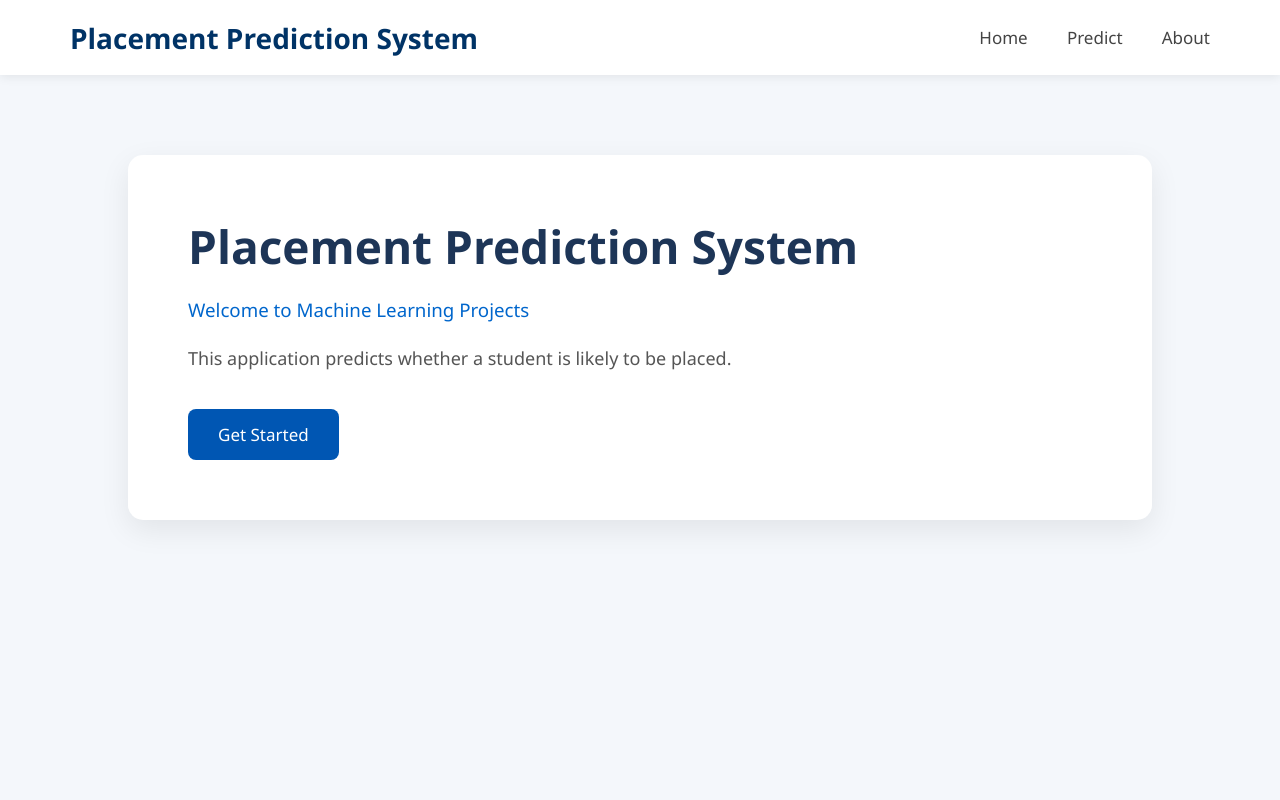
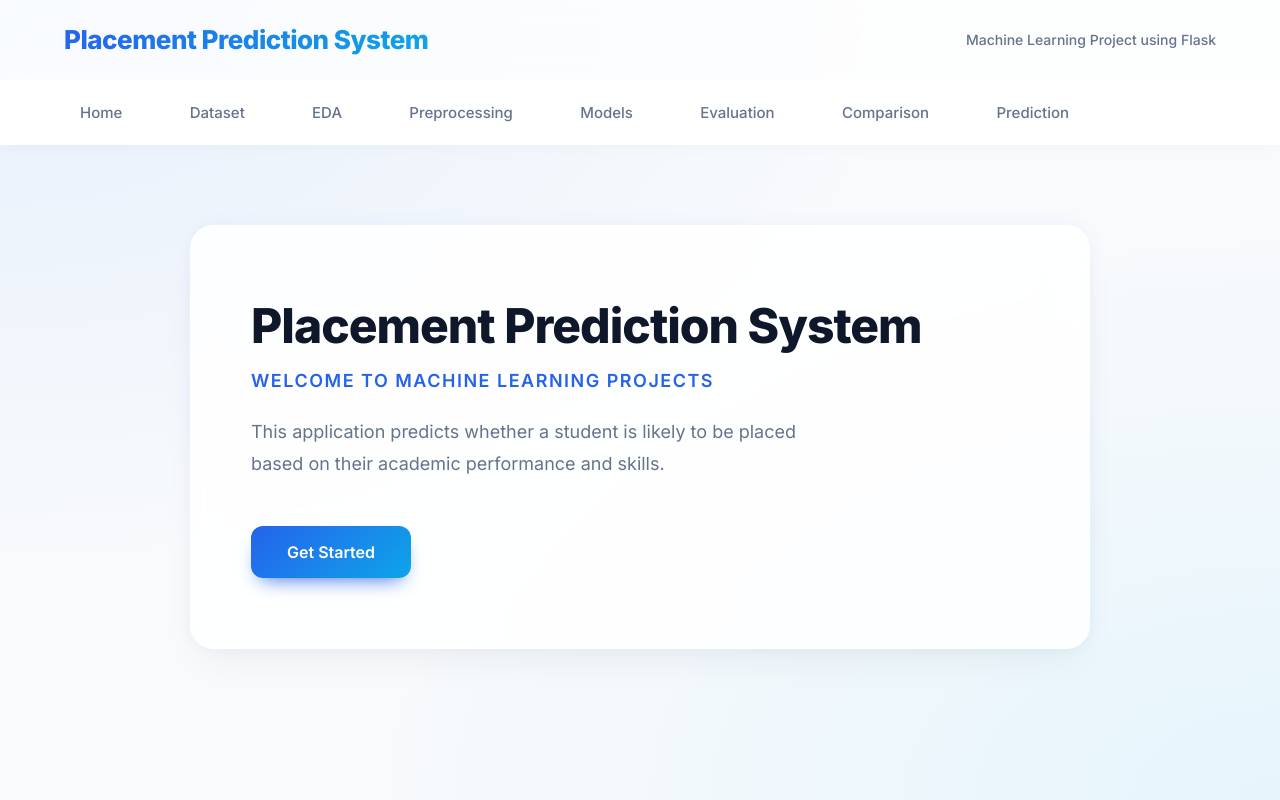
Before and after one commit to meherbhoyar7-lgtm/Placement-Prediction-System, a Flask app: page / in a window 1280 px wide. Run offline with Flask 3, Linux system fonts and the light colour scheme.

Commit message:
Eda complete with new CSS

```diff
--- a/App/app.py
+++ b/App/app.py
@@ -1,10 +1,27 @@
-from flask import Flask, render_template
+from flask import Flask, render_template, request
+from src.data.load_data import load_data, get_summary
 
 app = Flask(__name__)
+
 
 @app.route("/")
 def home():
     return render_template("home.html")
 
+
+@app.route("/dataset")
+def dataset():
+    df = load_data()
+    summary = get_summary(df)
+    return render_template(
+        "load_dataset.html",
+        summary=summary,
+        first_rows=df.head().to_html(index=False)
+    )
+
+@app.route("/eda")
+def eda():
+    return render_template("eda.html")
+
 if __name__ == "__main__":
     app.run(debug=True)
--- a/App/static/css/styles.css
+++ b/App/static/css/styles.css
@@ -1,129 +1,175 @@
-*{
-    margin:0;
-    padding:0;
-    box-sizing:border-box;
-    font-family:'Segoe UI',sans-serif;
+/* ================= BASE & VARIABLES ================= */
+@import url('https://fonts.googleapis.com/css2?family=Inter:wght@300;400;500;600;800&display=swap');
+
+:root {
+    --primary: #2563eb;       /* Vibrant Blue */
+    --secondary: #0ea5e9;     /* Bright Cyan */
+    --bg-color: #f8fafc;      /* Very soft slate/white */
+    --text-main: #0f172a;     /* Deep navy/black */
+    --text-muted: #64748b;    /* Soft gray */
+    --card-bg: rgba(255, 255, 255, 0.85);
 }
 
-body{
-    background:#f4f7fb;
-    color:#333;
+* {
+    margin: 0;
+    padding: 0;
+    box-sizing: border-box;
+    font-family: 'Inter', system-ui, -apple-system, sans-serif;
+}
+
+body {
+    background: var(--bg-color);
+    color: var(--text-main);
+    min-height: 100vh;
+    /* Soft background glow effect */
+    background-image:
+        radial-gradient(at 0% 0%, hsla(217,100%,76%,0.15) 0px, transparent 50%),
+        radial-gradient(at 100% 100%, hsla(199,100%,74%,0.15) 0px, transparent 50%);
+    background-attachment: fixed;
+}
+
+/* Hide dated HTML elements */
+hr {
+    display: none;
 }
 
 /* ================= HEADER ================= */
-
-header{
-
-    width:100%;
-    height:75px;
-
-    display:flex;
-    justify-content:space-between;
-    align-items:center;
-
-    padding:0 70px;
-
-    background:white;
-
-    box-shadow:0 2px 10px rgba(0,0,0,.08);
+header {
+    width: 100%;
+    height: 80px;
+    display: flex;
+    justify-content: space-between;
+    align-items: center;
+    padding: 0 5%;
+    background: rgba(255, 255, 255, 0.7);
+    backdrop-filter: blur(12px); /* Frosted glass effect */
+    -webkit-backdrop-filter: blur(12px);
+    border-bottom: 1px solid rgba(255, 255, 255, 0.5);
+    position: sticky;
+    top: 0;
+    z-index: 100;
 }
 
-.logo{
-
-    font-size:28px;
-    font-weight:bold;
-
-    color:#003366;
+header h1 {
+    font-size: 26px;
+    font-weight: 800;
+    /* Gradient Text */
+    background: linear-gradient(135deg, var(--primary), var(--secondary));
+    -webkit-background-clip: text;
+    -webkit-text-fill-color: transparent;
+    letter-spacing: -0.5px;
 }
 
-nav a{
-
-    text-decoration:none;
-
-    color:#444;
-
-    margin-left:35px;
-
-    font-size:17px;
-
-    transition:.3s;
+header p {
+    color: var(--text-muted);
+    font-weight: 500;
+    font-size: 14px;
 }
 
-nav a:hover{
-
-    color:#0056b3;
+/* ================= NAVIGATION ================= */
+nav {
+    background: white;
+    padding: 15px 5%;
+    display: flex;
+    gap: 15px;
+    align-items: center;
+    box-shadow: 0 4px 15px -3px rgba(0, 0, 0, 0.03);
+    color: transparent; /* Hides the raw '|' text nodes from the HTML */
 }
 
-/* ================= HERO ================= */
-
-.hero{
-
-    width:80%;
-
-    margin:80px auto;
-
-    background:white;
-
-    border-radius:15px;
-
-    padding:60px;
-
-    box-shadow:0 10px 30px rgba(0,0,0,.08);
+nav a {
+    text-decoration: none;
+    color: var(--text-muted);
+    font-weight: 500;
+    font-size: 15px;
+    padding: 8px 16px;
+    border-radius: 8px;
+    transition: all 0.3s cubic-bezier(0.4, 0, 0.2, 1);
 }
 
-.hero h1{
-
-    font-size:46px;
-
-    color:#1d3557;
-
-    margin-bottom:20px;
+nav a:hover {
+    color: var(--primary);
+    background: rgba(37, 99, 235, 0.08); /* Soft blue pill on hover */
+    transform: translateY(-1px);
 }
 
-.hero h3{
+/* ================= HERO (Card) ================= */
+.hero {
+    width: 90%;
+    max-width: 900px;
+    margin: 80px auto;
+    background: var(--card-bg);
+    backdrop-filter: blur(20px);
+    border: 1px solid rgba(255, 255, 255, 0.8);
+    border-radius: 24px; /* Smoother, rounder corners */
+    padding: 70px 60px;
 
-    color:#0066cc;
+    /* Beautiful floating shadow */
+    box-shadow:
+        0 20px 40px -10px rgba(0,0,0,0.05),
+        0 0 20px rgba(37, 99, 235, 0.05);
 
-    margin-bottom:20px;
-
-    font-weight:500;
+    /* Entrance Animation */
+    animation: slideUp 0.8s ease-out forwards;
+    opacity: 0;
+    transform: translateY(20px);
 }
 
-.hero p{
+@keyframes slideUp {
+    to {
+        opacity: 1;
+        transform: translateY(0);
+    }
+}
 
-    width:80%;
+.hero h2, .hero h1 {
+    font-size: 48px;
+    font-weight: 800;
+    color: var(--text-main);
+    margin-bottom: 15px;
+    letter-spacing: -1px;
+}
 
-    line-height:1.8;
+.hero h3 {
+    font-size: 18px;
+    color: var(--primary);
+    font-weight: 600;
+    margin-bottom: 25px;
+    text-transform: uppercase;
+    letter-spacing: 1.5px;
+}
 
-    color:#555;
-
-    font-size:18px;
-
-    margin-bottom:35px;
+.hero p {
+    line-height: 1.8;
+    color: var(--text-muted);
+    font-size: 18px;
+    margin-bottom: 45px;
+    max-width: 600px;
 }
 
 /* ================= BUTTON ================= */
+.btn {
+    display: inline-flex;
+    align-items: center;
+    justify-content: center;
+    text-decoration: none;
+    background: linear-gradient(135deg, var(--primary), var(--secondary));
+    color: white;
+    padding: 16px 36px;
+    border-radius: 12px;
+    font-size: 16px;
+    font-weight: 600;
+    transition: all 0.3s cubic-bezier(0.4, 0, 0.2, 1);
 
-.btn{
-
-    display:inline-block;
-
-    text-decoration:none;
-
-    background:#0056b3;
-
-    color:white;
-
-    padding:14px 30px;
-
-    border-radius:8px;
-
-    font-size:17px;
-
-    transition:.3s;
+    /* Glowing drop shadow matching the button color */
+    box-shadow: 0 10px 20px -10px var(--primary);
 }
 
-.btn:hover{
+.btn:hover {
+    transform: translateY(-3px) scale(1.02); /* Slight lift and zoom */
+    box-shadow: 0 15px 25px -10px var(--primary);
+}
 
-    background:#003d80;
+.btn:active {
+    transform: translateY(0) scale(0.98); /* Click-in effect */
 }
--- a/App/templates/base.html
+++ b/App/templates/base.html
@@ -3,32 +3,35 @@
 <head>
     <meta charset="UTF-8">
     <meta name="viewport" content="width=device-width, initial-scale=1.0">
-    <title>{% block title %}Placement Prediction System{% endblock %}</title>
-
-    <!-- CSS Stylesheet -->
+    <title>Placement Prediction System</title>
+    <!-- CSS File -->
     <link rel="stylesheet" href="{{ url_for('static', filename='css/styles.css') }}">
-
-    {% block head %}{% endblock %}
 </head>
 <body>
+    <!-- Header -->
+    <header>
+        <h1>Placement Prediction System</h1>
+        <p>Machine Learning Project using Flask</p>
 
-    <!-- Navigation Header -->
-    <header>
-        <div class="logo">
-            Placement Prediction System
-        </div>
-        <nav>
-            <a href="{{ url_for('home') }}">Home</a>
-            <a href="#">Predict</a>
-            <a href="#">About</a>
-        </nav>
     </header>
+    <hr>
+    <!-- Navigation Menu -->
+    <nav>
+        <a href="/">Home</a> |
+        <a href="/dataset">Dataset</a> |
+        <a href="/eda">EDA</a> |
+        <a href="/preprocessing">Preprocessing</a> |
+        <a href="/models">Models</a> |
+        <a href="/evaluation">Evaluation</a> |
+        <a href="/comparison">Comparison</a> |
+        <a href="/prediction">Prediction</a>
+    </nav>
+    <hr>
+    <!-- Page Content -->
+    <div>
+        {% block content %}
 
-    <!-- Dynamic Content Area -->
-    <main>
-        {% block content %}{% endblock %}
-    </main>
-
-    {% block scripts %}{% endblock %}
+        {% endblock %}
+    </div>
 </body>
 </html>
--- a/App/templates/home.html
+++ b/App/templates/home.html
@@ -7,8 +7,8 @@
     <h1>Placement Prediction System</h1>
     <h3>Welcome to Machine Learning Projects</h3>
     <p>
-        This application predicts whether a student is likely to be placed.
+        This application predicts whether a student is likely to be placed based on their academic performance and skills.
     </p>
-    <a href="/predict" class="btn">Get Started</a>
+    <a href="{{ url_for('predict') }}" class="btn">Get Started</a>
 </div>
 {% endblock %}
```
Also changed, not shown: App/templates/about.html (added, +23 -0 lines), App/templates/eda.html (added, +79 -0 lines), App/templates/load_dataset.html (added, +32 -0 lines), App/templates/predict.html (added, +39 -0 lines), src/data/eda.py (added, +126 -0 lines), src/data/load_data.py (added, +15 -0 lines), App/static/charts/GGPA_PlacementStatus.png (added), App/static/charts/Gender_Placement.png (added), App/static/charts/cgpa_histogram.png (added), App/static/charts/correlation_heatmap.png (added), App/static/charts/correlation_heatmap_3 attributes.png (added), App/static/charts/scatter.png (added), Results/gender_count.png (added), Results/placement_status.png (added).
